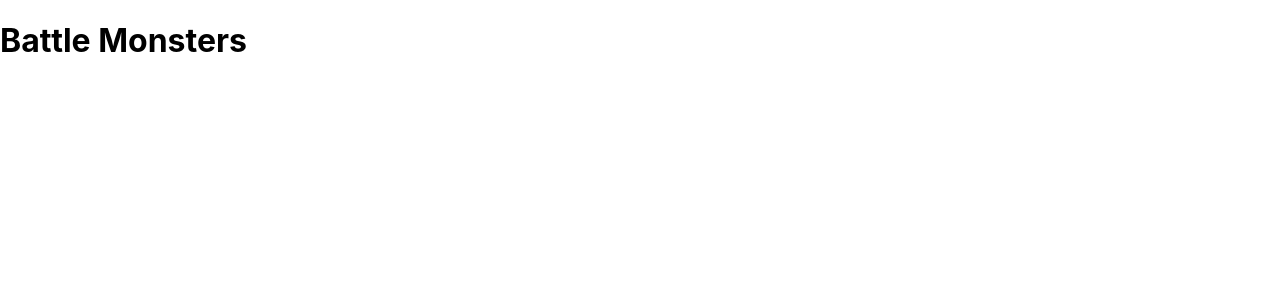
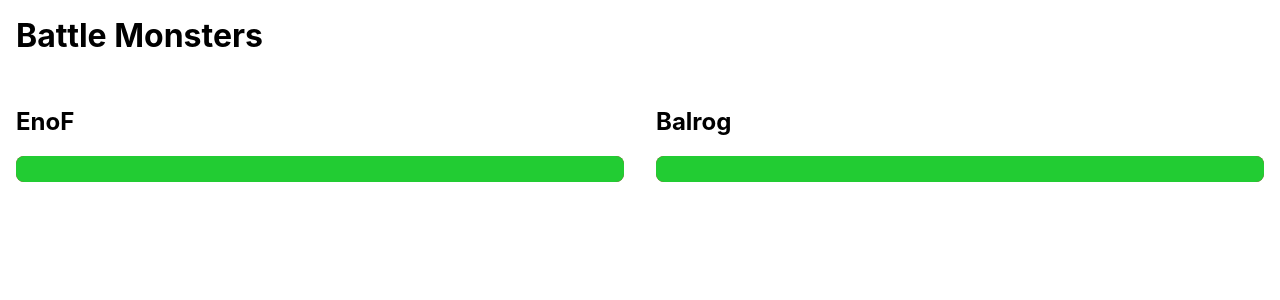
Before and after one commit to EnoF/battle-monsters, a Next.js app: page / in a window 1280 px wide. Shown: the top 300 px of the page. Built offline with nearby package versions, Linux system fonts and the light colour scheme.

Commit message:
Add stats to home page

```diff
--- a/components/stats.tsx
+++ b/components/stats.tsx
@@ -18,7 +18,7 @@ export function Stats({ name, hp, maxHp }: StatsProps) {
   const hpPercentage = Math.floor((hp / maxHp) * 100);
   const hpColor = getHpColor(hpPercentage);
   return (
-    <section>
+    <section className="stats">
       <h2>{name}</h2>
       <div className="hp">
         <span className="hp__content">
@@ -26,6 +26,10 @@ export function Stats({ name, hp, maxHp }: StatsProps) {
         </span>
       </div>
       <style jsx>{`
+        .stats{
+          flex: 1;
+          margin: 1em;
+        }
         .hp {
           text-align: right;
           padding: 0.2em 0.5em;
--- a/pages/index.tsx
+++ b/pages/index.tsx
@@ -1,4 +1,5 @@
 import Head from "next/head";
+import { Stats } from "../components/stats";
 
 export default function Home() {
   const title = "Battle Monsters";
@@ -13,6 +14,23 @@ export default function Home() {
         <link rel="icon" href="/favicon.ico" />
       </Head>
       <h1>{title}</h1>
+      <section className="stats-container">
+        <Stats name="EnoF" hp={10} maxHp={10} />
+        <Stats name="Balrog" hp={30} maxHp={30} />
+      </section>
+      <style jsx>{`
+        h1 {
+          margin: .5em;
+        }
+        .stats-container {
+          display: flex;
+          flex: 1;
+          flex-direction: row;
+        }
+        .stats {
+          flex: 1;
+        }
+      `}</style>
     </main>
   );
 }
```
